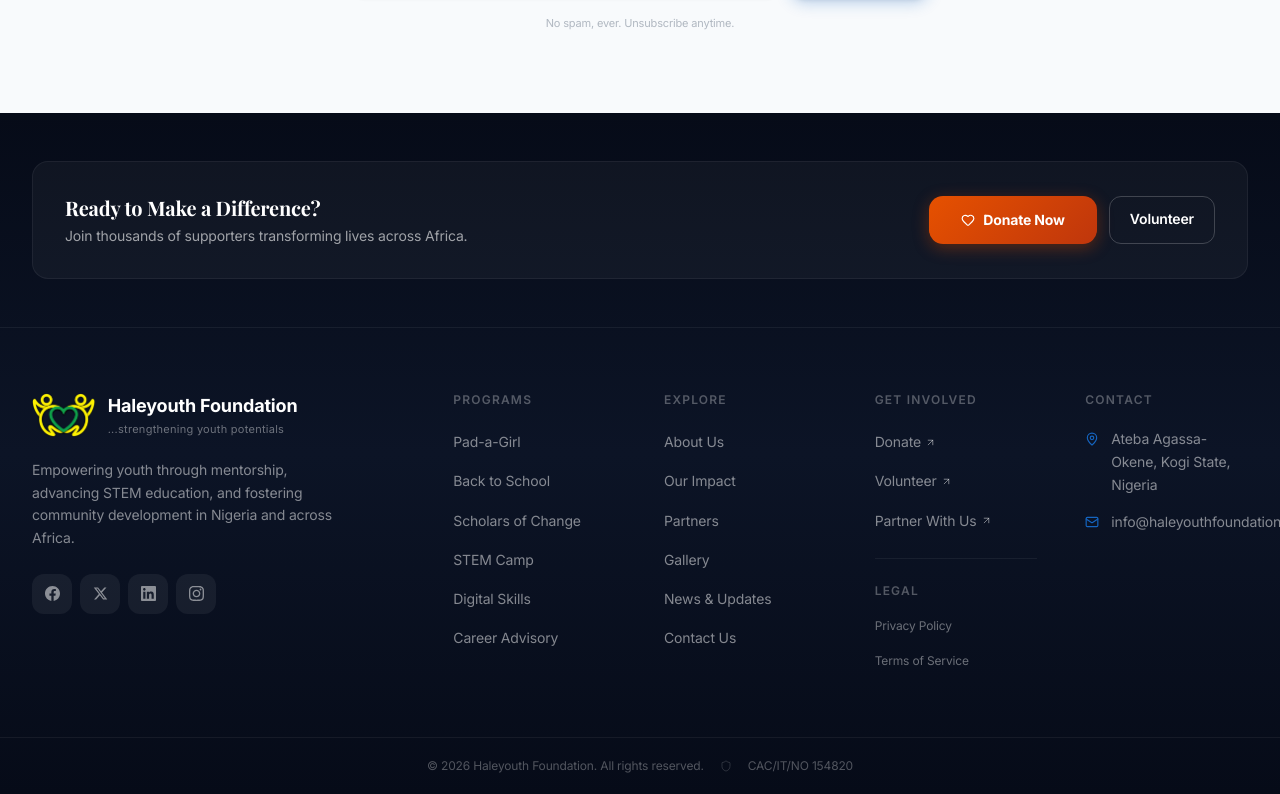
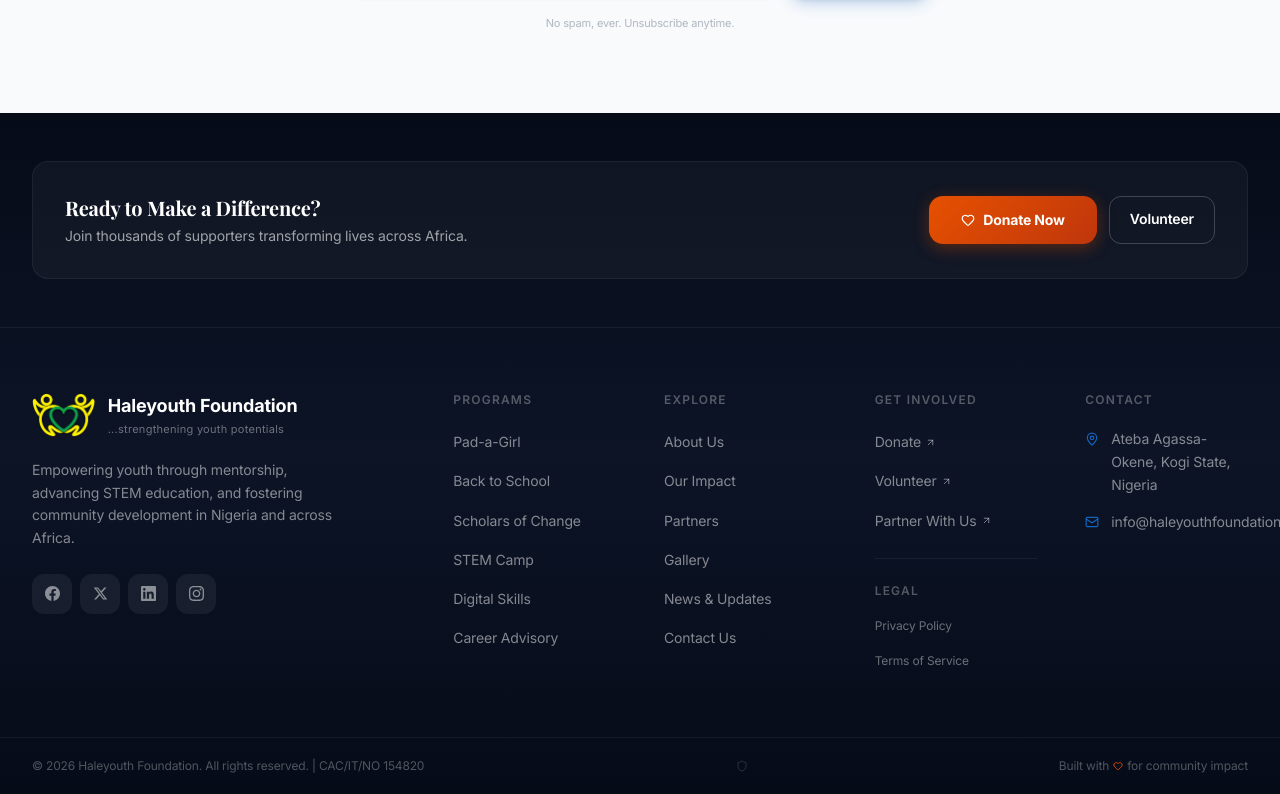
Before and after one commit to haleyouth/haleyouthfoundation, a Next.js app: page / in a window 1280 px wide. Shown: the part 8150-8944 px from the top of the page. Built offline with nearby package versions, Linux system fonts and the light colour scheme; a web font is replaced by a local one.

Commit message:
fix: Footer bottom bar - copyright left, admin icon center, built-with right

```diff
--- a/src/components/layout/Footer.tsx
+++ b/src/components/layout/Footer.tsx
@@ -167,10 +167,9 @@
 
       {/* Bottom Bar */}
       <div className="border-t border-white/[0.06]">
-        <div className="max-w-7xl mx-auto px-4 sm:px-6 lg:px-8 py-5 flex flex-col items-center gap-3">
-          <div className="flex items-center gap-4 w-full justify-center">
+        <div className="max-w-7xl mx-auto px-4 sm:px-6 lg:px-8 py-5 flex items-center justify-between">
           <p className="text-white/30 text-xs">
-              &copy; {new Date().getFullYear()} {SITE_CONFIG.name}. All rights reserved.
+            &copy; {new Date().getFullYear()} {SITE_CONFIG.name}. All rights reserved. | {SITE_CONFIG.registration}
           </p>
           <Link
             href="/admin/login"
@@ -180,10 +179,9 @@
           >
             <Shield size={12} />
           </Link>
-            <p className="text-white/30 text-xs">
-              {SITE_CONFIG.registration}
+          <p className="text-white/30 text-xs flex items-center gap-1">
+            Built with <Heart size={10} className="text-accent" /> for community impact
           </p>
-          </div>
         </div>
       </div>
     </footer>
```
Lines whose indentation alone changed are shown as unchanged.
